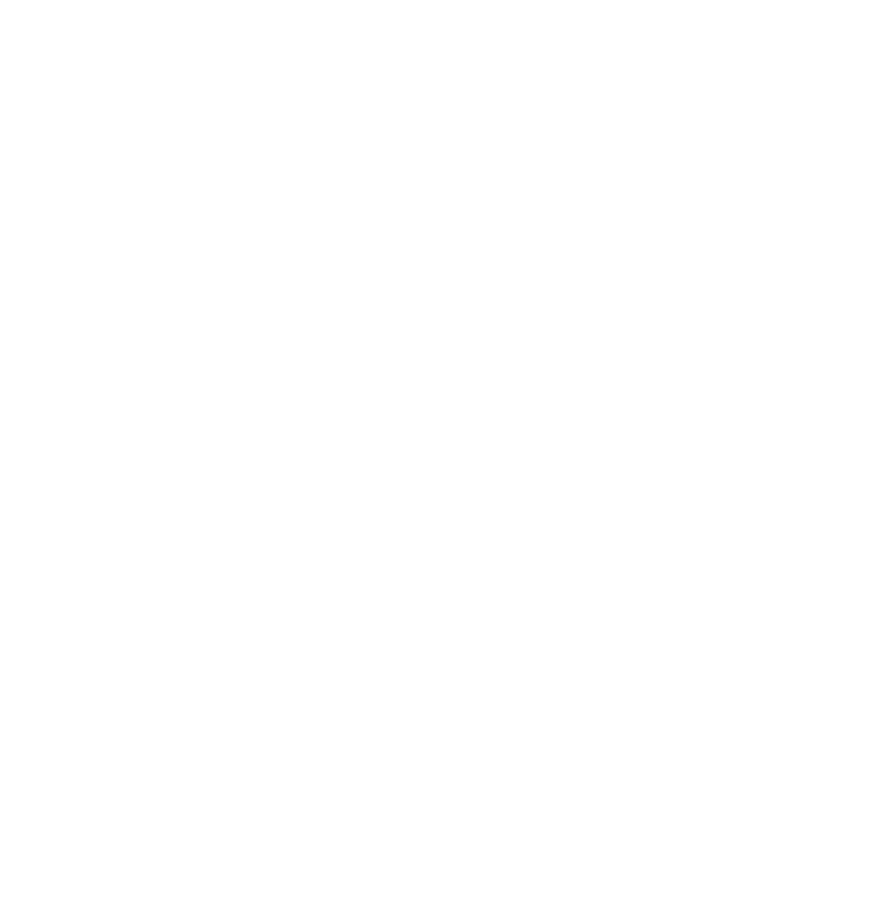
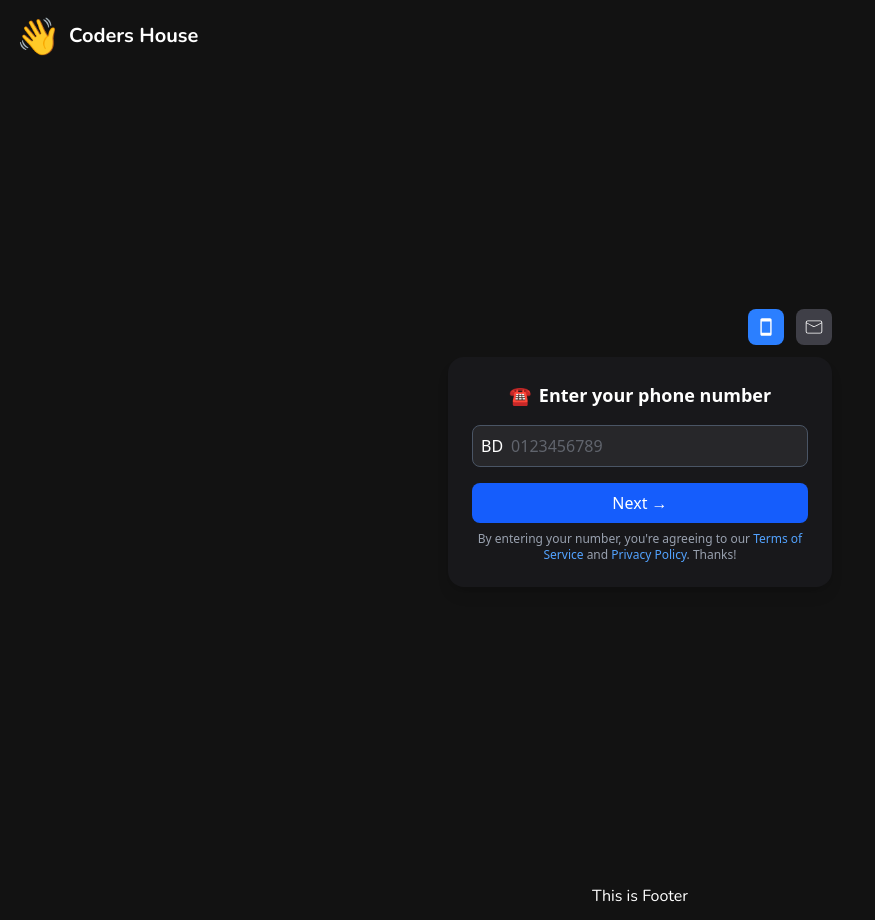
Before and after one commit to developerujjal/coders-house, a React (Vite) app: page /sign-in in a window 1280 px wide. Before the commit this address had no page. Shown: the whole page, without its empty margins (0-875 px from the left). Before the commit the page ends 800 px from the top, so only its background shows below. Built offline with nearby package versions, Linux system fonts and the light colour scheme.

Commit message:
sign in page initial setup

```diff
--- /dev/null
+++ b/src/pages/SignIn/SignIn.jsx
@@ -0,0 +1,27 @@
+import React, { useState } from 'react';
+import PhoneNumberInput from '../../components/Steps/PhoneNumberInput/PhoneNumberInput';
+import StepCode from '../../components/Steps/SetpCode/StepCode';
+
+const steps = {
+    1: PhoneNumberInput,
+    2: StepCode
+}
+
+const SignIn = () => {
+    const [currentStep, setCurrentStep] = useState(1)
+
+    const StepComponent = steps[currentStep];
+
+    const onNext = () => {
+        if (currentStep < 5) setCurrentStep(currentStep + 1);
+    }
+
+
+    return (
+        <>
+            <StepComponent onNext={onNext} />
+        </>
+    );
+};
+
+export default SignIn;
--- a/src/routes/AppRoutes.jsx
+++ b/src/routes/AppRoutes.jsx
@@ -3,6 +3,7 @@
 import Root from '../layouts/Root';
 import Home from '../pages/Home/Home';
 import Register from '../pages/Register/Register';
+import SignIn from '../pages/SignIn/SignIn';
 
 
 const AppRoutes = () => {
@@ -12,6 +13,7 @@
                 <Route path='/' element={<Root />} errorElement={<div>Error</div>}>
                     <Route index element={<Home />} />
                     <Route path='/register' element={<Register />} />
+                    <Route path='/sign-in' element={<SignIn />} />
                 </Route>
             </Routes>
         </>
```
